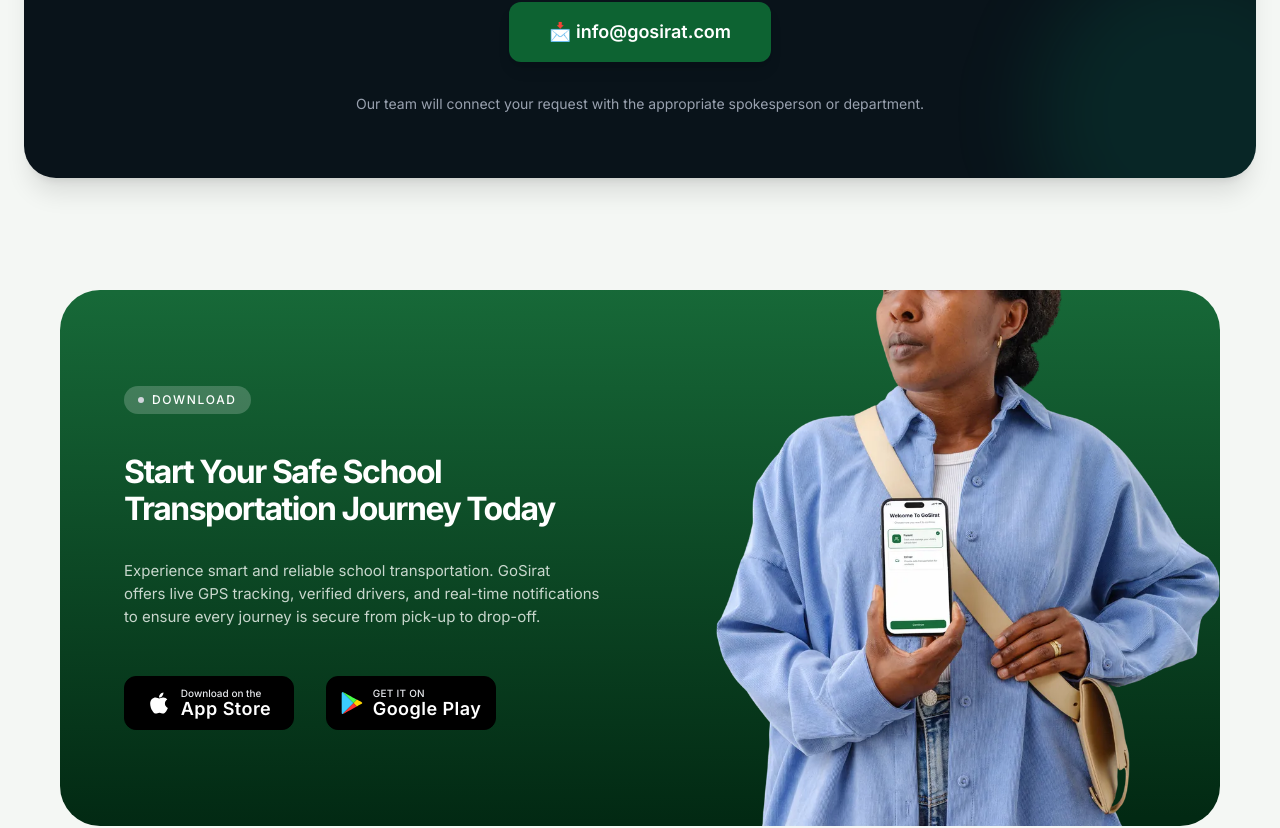
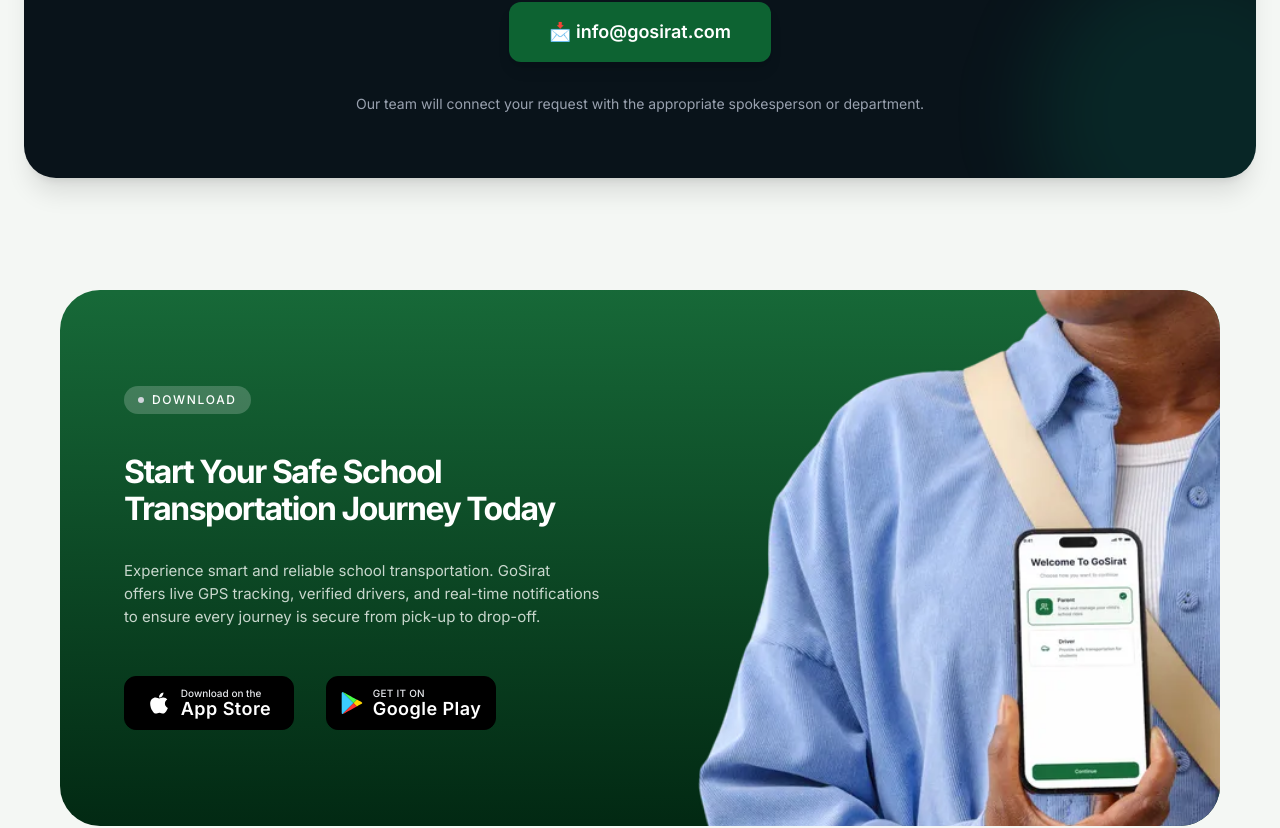
Before and after one commit to shery7378/gosirat, a Next.js app: page /press in a window 1280 px wide. Shown: the part 2320-3148 px from the top of the page. Built offline with nearby package versions, Linux system fonts and the light colour scheme.

Commit message:
fix image size

```diff
--- a/src/components/AppDownload.tsx
+++ b/src/components/AppDownload.tsx
@@ -33,7 +33,7 @@
 }) => {
     return (
         <section className="w-full flex flex-col items-center py-16 px-[60px] box-border mq725:px-[30px] mq450:py-10 mq450:px-4 mx-auto" data-aos="zoom-in">
-            <div className="w-full rounded-[24px] md:rounded-[40px] overflow-hidden flex flex-col md:flex-row items-center justify-between relative box-border min-h-0 md:min-h-[464px] bg-[linear-gradient(179.47deg,#176938_0.48%,#022913_98.43%)]">
+            <div className="w-full max-w-[1320px] rounded-[24px] md:rounded-[40px] overflow-hidden flex flex-col md:flex-row items-center justify-between relative box-border min-h-0 md:min-h-[464px] bg-[linear-gradient(179.47deg,#176938_0.48%,#022913_98.43%)]">
 
                 {/* Text Section (Left Column) */}
                 <div className="flex flex-col gap-6 z-10 relative w-full md:w-[60%] min-[1050px]:w-[55%] xl:w-[50%] items-start text-left py-12 px-6 sm:px-8 md:py-24 md:pl-12 md:pr-4 min-[1050px]:pl-16">
@@ -79,11 +79,11 @@
 
                 {/* Image Section (Right Column) */}
                 {!hideImage && (
-                    <div className="absolute right-0 top-0 bottom-0 h-full w-[45%] hidden md:block pointer-events-none">
+                    <div className="absolute inset-0 w-full h-full hidden md:block pointer-events-none">
                         <img
                             src="/images/gosirat-parent-app-mockup.webp"
                             alt="Parent using GoSirat App"
-                            className="w-full h-full object-contain object-right"
+                            className="absolute md:left-[55%] xl:left-[728px] top-[-131px] w-[966px] h-[969px] max-w-none object-cover"
                         />
                     </div>
                 )}
```
